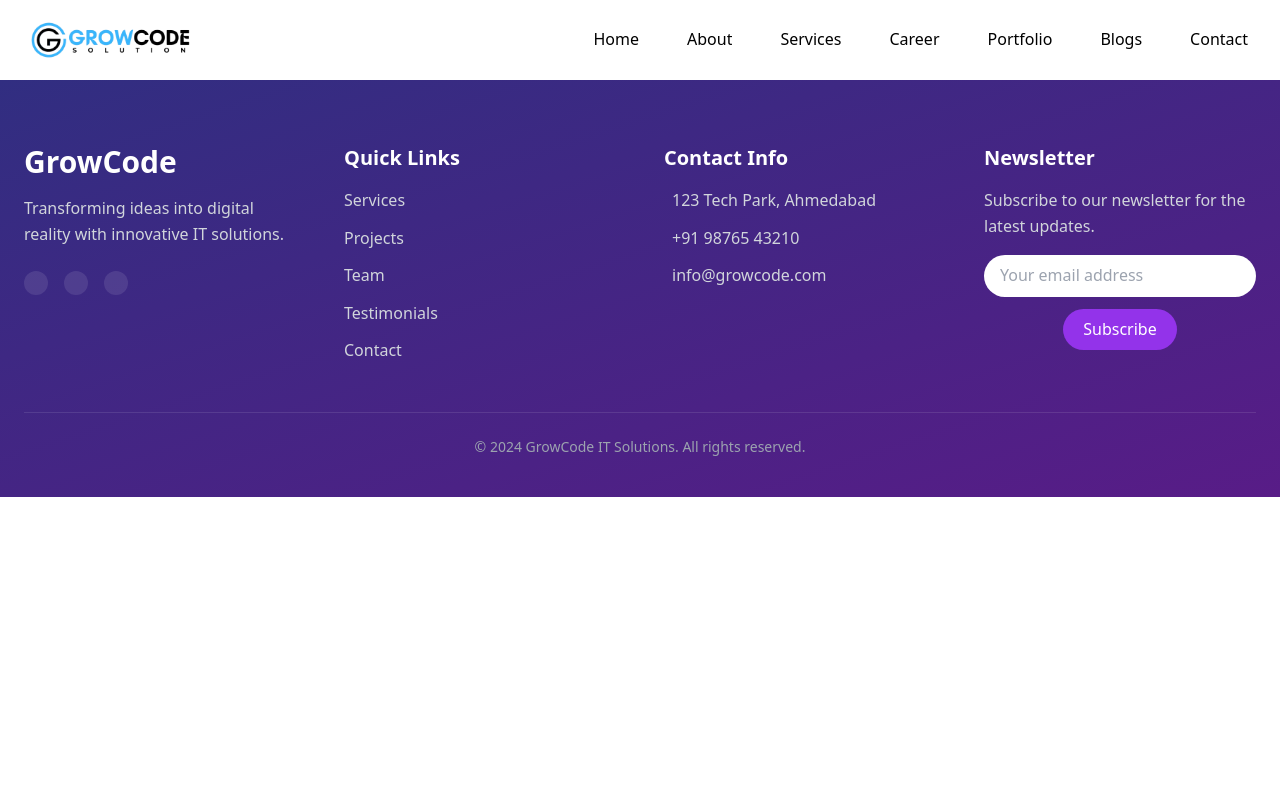
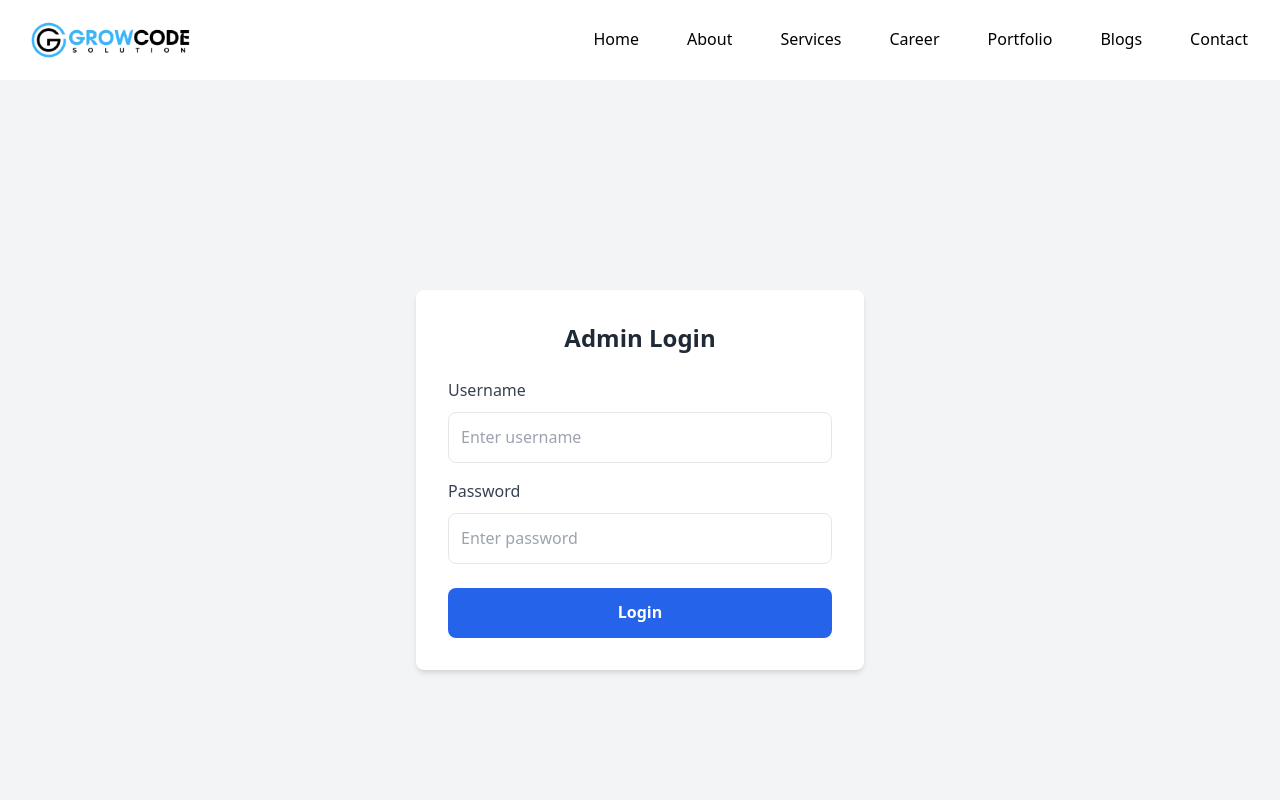
Before and after one commit to Krupal1122/Growcode-, a React (Create React App) app: page /login in a window 1280 px wide. Shown: the top 800 px of the page. Built offline with nearby package versions, Linux system fonts and the light colour scheme.

Commit message:
admin log in

```diff
--- a/src/App.js
+++ b/src/App.js
@@ -1,4 +1,4 @@
-import React from "react";
+import React, { useState } from "react";
 import { BrowserRouter as Router, Routes, Route } from "react-router-dom";
 import Navbar from "./pages/Navbar";
 import Hero from "./pages/Hero";
@@ -12,10 +12,16 @@ import About from "./pages/About";
 import Growcodecontact from "./pages/Growcodecontact";
 import GrowcodeServices from "./pages/GrowcodeServices";
 import Jobdata from "./pages/Jobdata";
-import Blogs from "./pages/Blogs"; // Use Blogs (your BlogPage component)
+import Blogs from "./pages/Blogs"; // Your BlogPage component
 import BlogDetail from "./pages/BlogDetail";
+import Login from "./pages/Login"; // New Login component
+import ProtectedRoute from "./pages/ProtectedRoute"; // New ProtectedRoute component
 
 const App = () => {
+  const [isAuthenticated, setIsAuthenticated] = useState(() => {
+    return localStorage.getItem("isAuthenticated") === "true"; // Persist login state
+  });
+
   return (
     <Router>
       <div className="App">
@@ -27,9 +33,17 @@ const App = () => {
           <Route path="/career" element={<Jobdata />} />
           <Route path="/portfolio" element={<Projects />} />
           <Route path="/blogs" element={<Blogs />} />
-          <Route path="/blogs-admin" element={<Blogs />} /> {/* Add blogs-admin route */}
+          <Route
+            path="/blogs-admin"
+            element={
+              <ProtectedRoute isAuthenticated={isAuthenticated}>
+                <Blogs />
+              </ProtectedRoute>
+            }
+          />
           <Route path="/blog/:id" element={<BlogDetail />} />
           <Route path="/contact" element={<Growcodecontact />} />
+          <Route path="/login" element={<Login setIsAuthenticated={setIsAuthenticated} />} />
         </Routes>
         <Footer />
       </div>
--- a/src/pages/Blogs.jsx
+++ b/src/pages/Blogs.jsx
@@ -1,6 +1,6 @@
 import React, { useState, useEffect } from "react";
 import axios from "axios";
-import { useNavigate, Routes, Route, useLocation } from "react-router-dom"; // Add useLocation
+import { useNavigate, Routes, Route, useLocation } from "react-router-dom";
 import APIInputTable from "./APIInputTable";
 import BlogDetail from "./BlogDetail";
 
@@ -10,14 +10,12 @@ const BlogPage = () => {
   const [loading, setLoading] = useState(true);
   const [error, setError] = useState(null);
   const navigate = useNavigate();
-  const location = useLocation(); // Hook to get current URL
+  const location = useLocation();
 
-  // Toggle input table visibility
   const toggleInputTable = () => {
     setShowInputTable(!showInputTable);
   };
 
-  // Fetch data from the API
   useEffect(() => {
     const fetchForms = async () => {
       try {
@@ -46,20 +44,16 @@ const BlogPage = () => {
     fetchForms();
   }, []);
 
-  // Select the first blog as the featured article
   const featuredBlog = blogs[0];
 
-  // Handle card click to navigate to the detail page
   const handleCardClick = (blog) => {
     navigate(`/blog/${blog.id}`, { state: { blog } });
   };
 
-  // Check if the current path is /blogs-admin
   const isAdminPage = location.pathname === "/blogs-admin";
 
   return (
     <div className="bg-white py-16 px-6 text-gray-800 font-sans">
-      {/* Conditionally render the button only for /blogs-admin */}
       {isAdminPage && (
         <div className="max-w-3xl mx-auto text-center mb-14">
           <div className="mb-6">
@@ -82,7 +76,6 @@ const BlogPage = () => {
         </div>
       )}
 
-      {/* Modal for APIInputTable */}
       {showInputTable && (
         <div className="fixed inset-0 bg-black bg-opacity-50 flex items-center justify-center z-50">
           <div className="bg-white rounded-lg shadow-xl max-w-4xl w-full max-h-[80vh] overflow-y-auto p-6 relative">
@@ -105,7 +98,6 @@ const BlogPage = () => {
         </div>
       )}
 
-      {/* Featured Article Card */}
       {loading ? (
         <div className="max-w-screen-xl mx-auto mb-12 p-6 bg-white rounded-lg shadow-md flex items-center border border-gray-200">
           <p className="text-center text-gray-600 w-full">Loading featured article...</p>
@@ -139,7 +131,6 @@ const BlogPage = () => {
         </div>
       )}
 
-      {/* Dynamic Blog Cards */}
       <div className="max-w-screen-xl mx-auto grid gap-10 sm:grid-cols-2 lg:grid-cols-3 px-4">
         {loading ? (
           <p className="text-center text-gray-600">Loading...</p>
@@ -177,7 +168,6 @@ const BlogPage = () => {
         )}
       </div>
 
-      {/* Define Routes for Blog Detail */}
       <Routes>
         <Route path="/blog/:id" element={<BlogDetail />} />
       </Routes>
--- /dev/null
+++ b/src/pages/Login.jsx
@@ -0,0 +1,67 @@
+import React, { useState } from "react";
+import { useNavigate } from "react-router-dom";
+
+const Login = ({ setIsAuthenticated }) => {
+  const [username, setUsername] = useState("");
+  const [password, setPassword] = useState("");
+  const [error, setError] = useState("");
+  const navigate = useNavigate();
+
+  const handleLogin = (e) => {
+    e.preventDefault();
+    if (username === "Growcode7" && password === "G_r_o_w_c_o_d_e_7") {
+      setIsAuthenticated(true);
+      localStorage.setItem("isAuthenticated", "true"); // Persist login state
+      navigate("/blogs-admin"); // Redirect to blogs-admin after successful login
+    } else {
+      setError("Invalid username or password");
+    }
+  };
+
+  return (
+    <div className="min-h-screen flex items-center justify-center bg-gray-100">
+      <div className="bg-white p-8 rounded-lg shadow-md w-full max-w-md">
+        <h2 className="text-2xl font-semibold text-gray-800 mb-6 text-center">Admin Login</h2>
+        <form onSubmit={handleLogin}>
+          <div className="mb-4">
+            <label className="block text-gray-700 mb-2" htmlFor="username">
+              Username
+            </label>
+            <input
+              type="text"
+              id="username"
+              value={username}
+              onChange={(e) => setUsername(e.target.value)}
+              className="w-full p-3 border rounded-lg focus:outline-none focus:ring-2 focus:ring-blue-600"
+              placeholder="Enter username"
+              required
+            />
+          </div>
+          <div className="mb-6">
+            <label className="block text-gray-700 mb-2" htmlFor="password">
+              Password
+            </label>
+            <input
+              type="password"
+              id="password"
+              value={password}
+              onChange={(e) => setPassword(e.target.value)}
+              className="w-full p-3 border rounded-lg focus:outline-none focus:ring-2 focus:ring-blue-600"
+              placeholder="Enter password"
+              required
+            />
+          </div>
+          {error && <p className="text-red-600 text-sm mb-4">{error}</p>}
+          <button
+            type="submit"
+            className="w-full bg-blue-600 hover:bg-blue-700 text-white font-semibold p-3 rounded-lg transition duration-300"
+          >
+            Login
+          </button>
+        </form>
+      </div>
+    </div>
+  );
+};
+
+export default Login;
--- /dev/null
+++ b/src/pages/ProtectedRoute.jsx
@@ -0,0 +1,11 @@
+import React from "react";
+import { Navigate } from "react-router-dom";
+
+const ProtectedRoute = ({ isAuthenticated, children }) => {
+  if (!isAuthenticated) {
+    return <Navigate to="/login" replace />;
+  }
+  return children;
+};
+
+export default ProtectedRoute;
```
